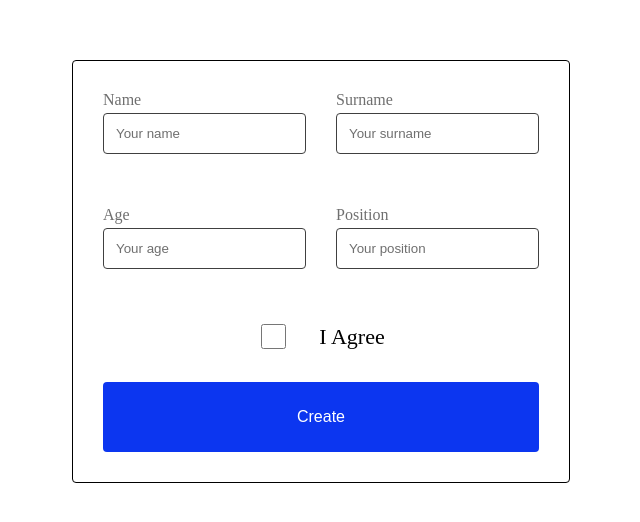
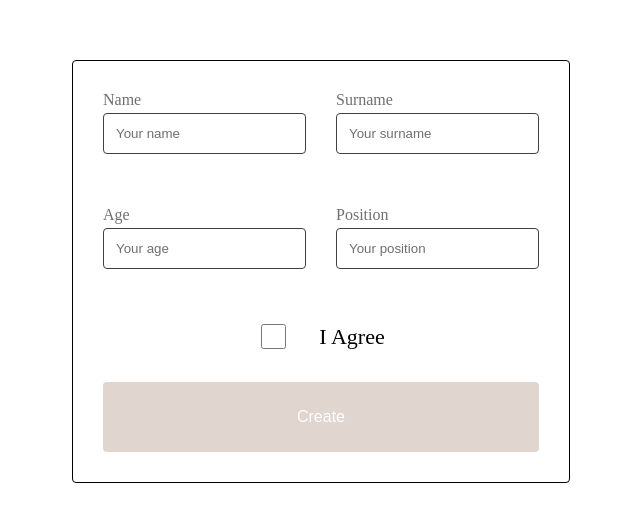
Before and after one commit to NataKyrylenko/typescript-app, a React (Create React App) app: page / in a window 1280 px wide. Shown: the top 522 px of the page, without its empty margins (319-959 px from the left). Built offline with nearby package versions, Linux system fonts and the light colour scheme.

Commit message:
errors correction

```diff
--- a/src/components/EmployeeForm/EmployeeForm.tsx
+++ b/src/components/EmployeeForm/EmployeeForm.tsx
@@ -16,7 +16,6 @@ function EmployeeForm() {
       .required("Filed is required")
       .min(3, "Min 3 symbols")
       .max(50, "Max 50 symbols"),
-    //[LOGIN_FIELD_NAMES.PASSWORD]:Yup.string().required('Filed password is required'),
     [EMPLOYEE_FIELD_NAMES.SURNAME]: Yup.string()
       .required("Filed is required")
       .max(15, "Max 15 symbols"),
@@ -44,8 +43,6 @@ function EmployeeForm() {
       console.log(values);
     },
   });
-
-  //console.log(formik);
 
   return (
     <EmployeeFormContainer onSubmit={formik.handleSubmit}>
@@ -103,7 +100,7 @@ function EmployeeForm() {
         <CheckboxLabel htmlFor="agreement-id">I Agree</CheckboxLabel>
       </InputsContainer>
 
-      <Button type="submit" name="Create" disabled={formik.values[EMPLOYEE_FIELD_NAMES.ISTERMS]} />
+      <Button type="submit" name="Create" disabled={!formik.values[EMPLOYEE_FIELD_NAMES.ISTERMS]} />
     </EmployeeFormContainer>
   );
 }
```
